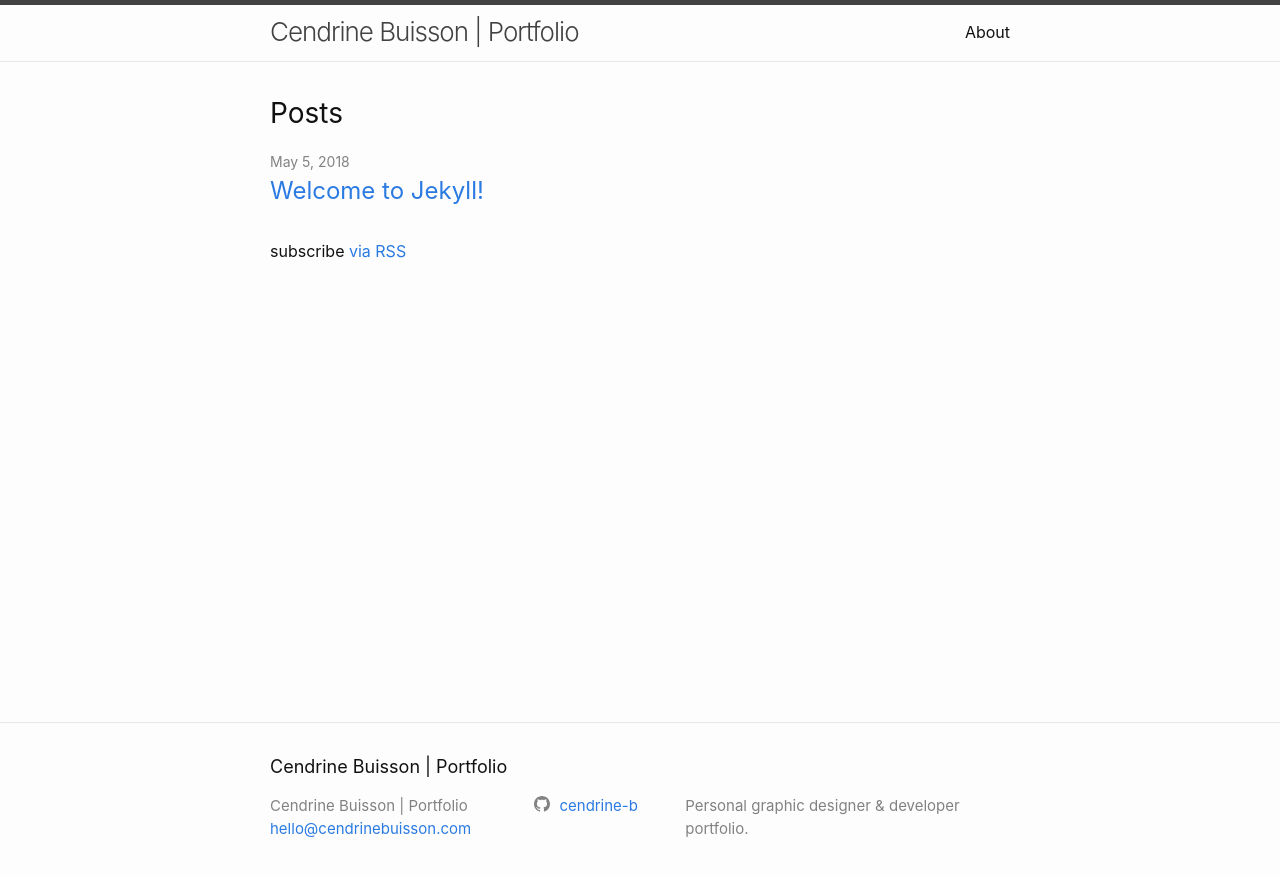
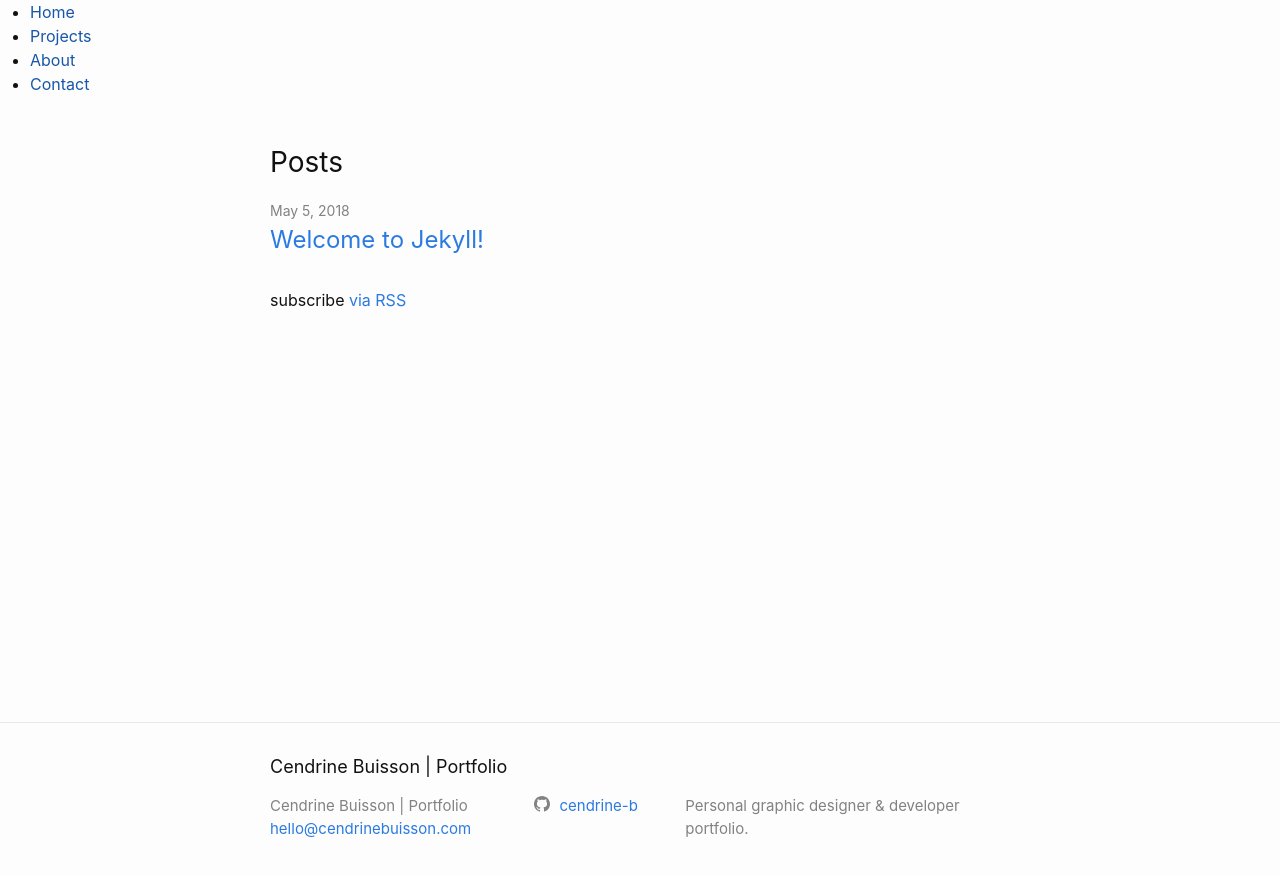
Before and after one commit to cendrine-b/cendrine-b.github.io, a Jekyll site: the page built from index.md, in a window 1280 px wide. Shown: the top 876 px of the page. Built offline with Jekyll 4.4.1, drawn with Linux system fonts in a browser that asks for light colours.

Commit message:
Update header.html with nav

```diff
--- a/_includes/header.html
+++ b/_includes/header.html
@@ -1,4 +1,15 @@
-<header class="site-header" role="banner">
+<header>
+  <nav role="navigation">
+    <ul>
+      <li><a href="">Home</a></li>
+      <li><a href="">Projects</a></li>
+      <li><a href="">About</a></li>
+      <li><a href="">Contact</a></li>
+    </ul>
+  </nav>
+</header>
+
+<!-- <header class="site-header" role="banner">
 
   <div class="wrapper">
     {%- assign default_paths = site.pages | map: "path" -%}
@@ -27,4 +38,4 @@
       </nav>
     {%- endif -%}
   </div>
-</header>
+</header> -->
```
